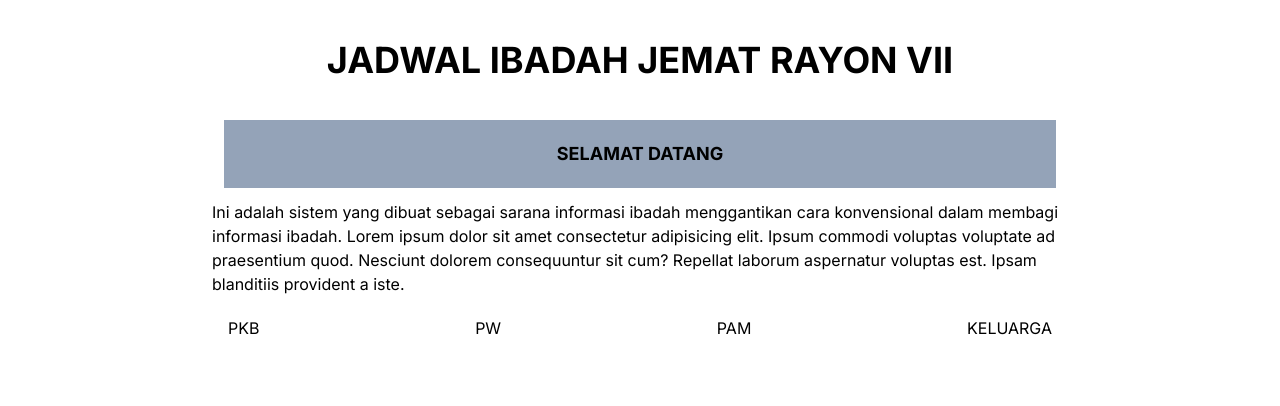
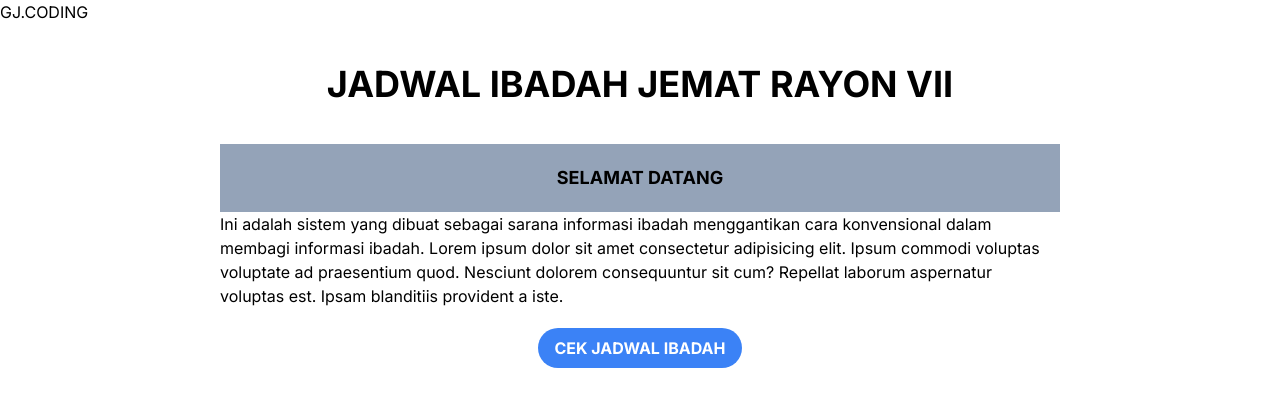
Before and after one commit to glendlatuni/schedule-app, a Next.js app: page / in a window 1280 px wide. Shown: the top 406 px of the page. Built offline with nearby package versions, Linux system fonts and the light colour scheme.

Commit message:
apbnperubahan

```diff
--- a/app/[id]/layout.jsx
+++ b/app/[id]/layout.jsx
@@ -1,10 +1,11 @@
 
 import Header from '../components/header'
 
-export default function layout() {
+export default function layout({children}) {
   return (
    <>
    <Header/>
+   {children}
    </>
   )
 }
--- /dev/null
+++ b/app/components/topheader.jsx
@@ -0,0 +1,7 @@
+export default function TopHeader() {
+  return (
+    <div>
+      GJ.CODING
+    </div>
+  );
+}
--- a/app/layout.jsx
+++ b/app/layout.jsx
@@ -2,6 +2,7 @@ import Link from "next/link";
 
 import "./globals.css";
 import { Inter } from "next/font/google";
+import TopHeader from "./components/topHeader";
 
 const inter = Inter({ subsets: ["latin"] });
 
@@ -14,7 +15,8 @@ export default function RootLayout({ children }) {
   return (
     <html lang="en">
       <body className={inter.className}>
-        <div className="flex justify-center m-10  ">
+        <TopHeader />
+        <div className="flex justify-center m-10">
           <Link className="font-bold text-xl lg:text-4xl" href={"/"}>
             JADWAL IBADAH JEMAT RAYON VII
           </Link>
--- a/app/page.jsx
+++ b/app/page.jsx
@@ -2,8 +2,8 @@ import Link from "next/link";
 
 export default function Home() {
   return (
-    <div>
-      <h1 className="flex justify-center m-3 text-lg font-bold bg-slate-400 py-5">
+    <div className="mx-auto px-2">
+      <h1 className="flex justify-center  text-lg font-bold bg-slate-400 py-5">
         SELAMAT DATANG
       </h1>
       <p>
@@ -15,11 +15,12 @@ export default function Home() {
         provident a iste.{" "}
       </p>
 
-      <div className="flex justify-between my-5 px-4">
-        <Link href={"/pkb"}>PKB</Link>
-        <Link href={"/pw"}>PW</Link>
-        <Link href={"/pam"}>PAM</Link>
-        <Link href={"/keluarga"}>KELUARGA</Link>
+      <div className="flex justify-center my-5 px-4">
+        <Link
+          className="bg-blue-500 hover:bg-blue-700 text-white font-bold py-2 px-4 rounded-full"
+          href={"/keluarga"}>
+          CEK JADWAL IBADAH
+        </Link>
       </div>
     </div>
   );
```
